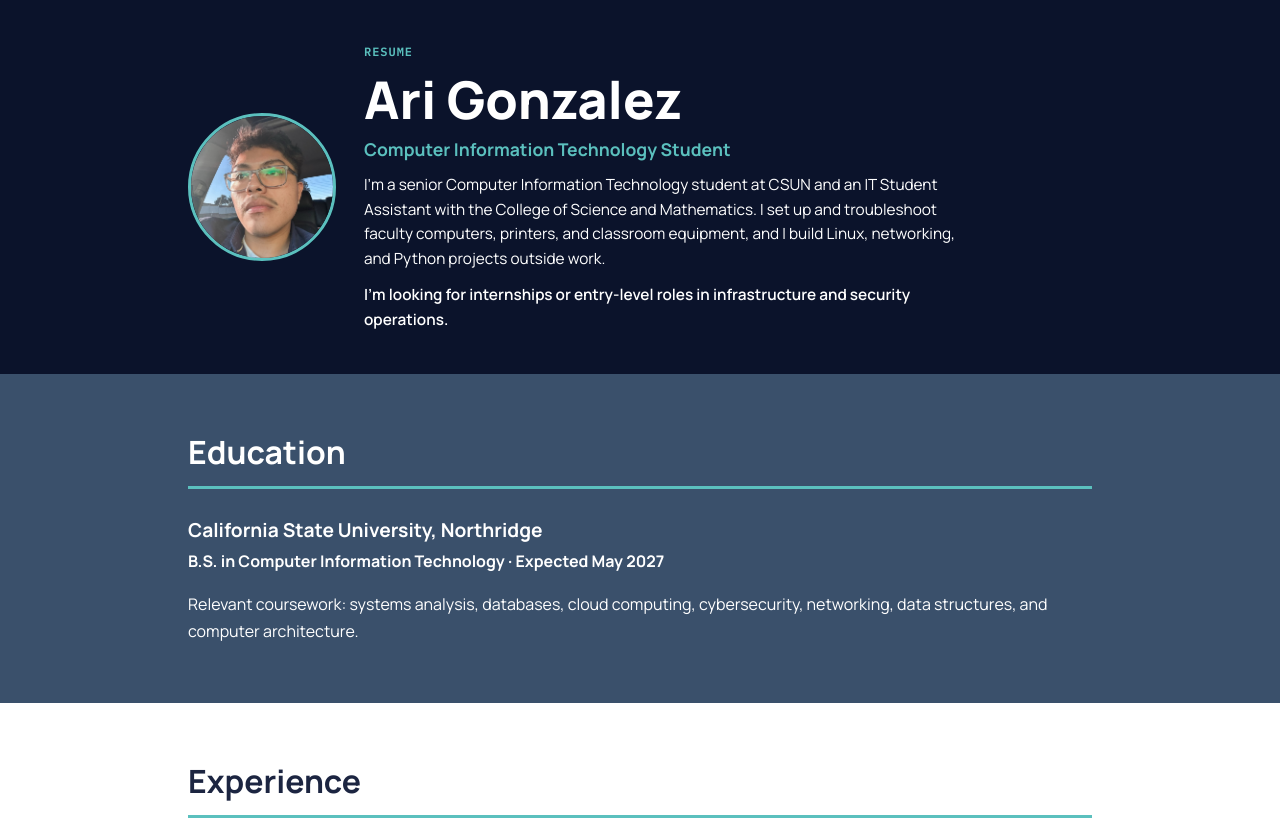
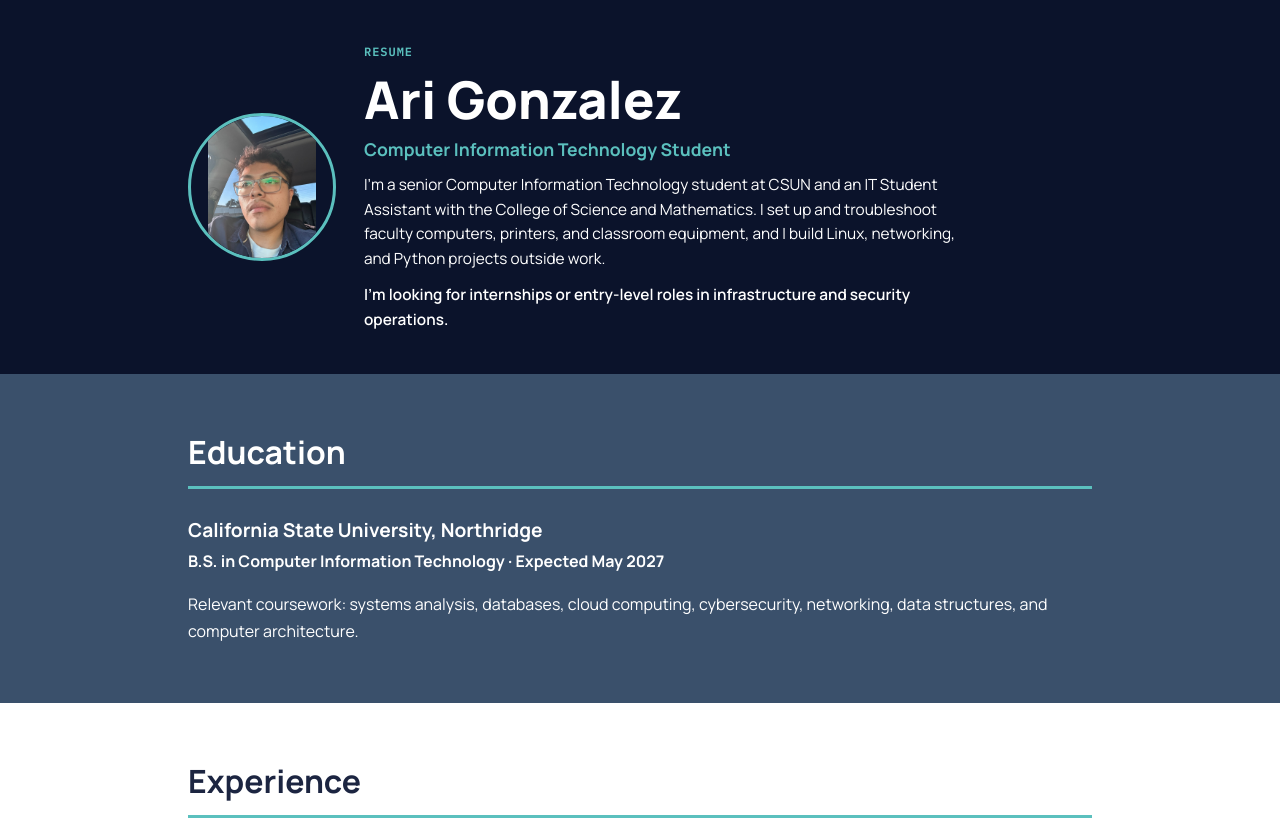
Before and after one commit to aimargz/comp484-hw6, a plain HTML site: page index.html in a window 1280 px wide. Shown: the top 821 px of the page. Drawn offline with Linux system fonts and the light colour scheme.

Commit message:
Fit full portrait inside profile circle

```diff
--- a/css/styles.css
+++ b/css/styles.css
@@ -75,14 +75,15 @@ header {
     overflow: hidden;
     border: 3px solid #5BC0BE;
     border-radius: 50%;
+    background: #0B132B;
 }
 
 .profile-image {
     display: block;
     width: 100%;
     height: 100%;
-    object-fit: cover;
-    object-position: center 68%;
+    object-fit: contain;
+    object-position: center;
 }
 
 header h1 {
--- a/index.html
+++ b/index.html
@@ -8,7 +8,7 @@
     <link rel="preconnect" href="https://fonts.googleapis.com">
     <link rel="preconnect" href="https://fonts.gstatic.com" crossorigin>
     <link href="https://fonts.googleapis.com/css2?family=IBM+Plex+Mono:wght@400;500;600&amp;family=Manrope:wght@400;500;600;700;800&amp;display=swap" rel="stylesheet">
-    <link rel="stylesheet" href="css/styles.css">
+    <link rel="stylesheet" href="css/styles.css?v=4">
 </head>
 <body>
     <!-- // Intro -->
```
